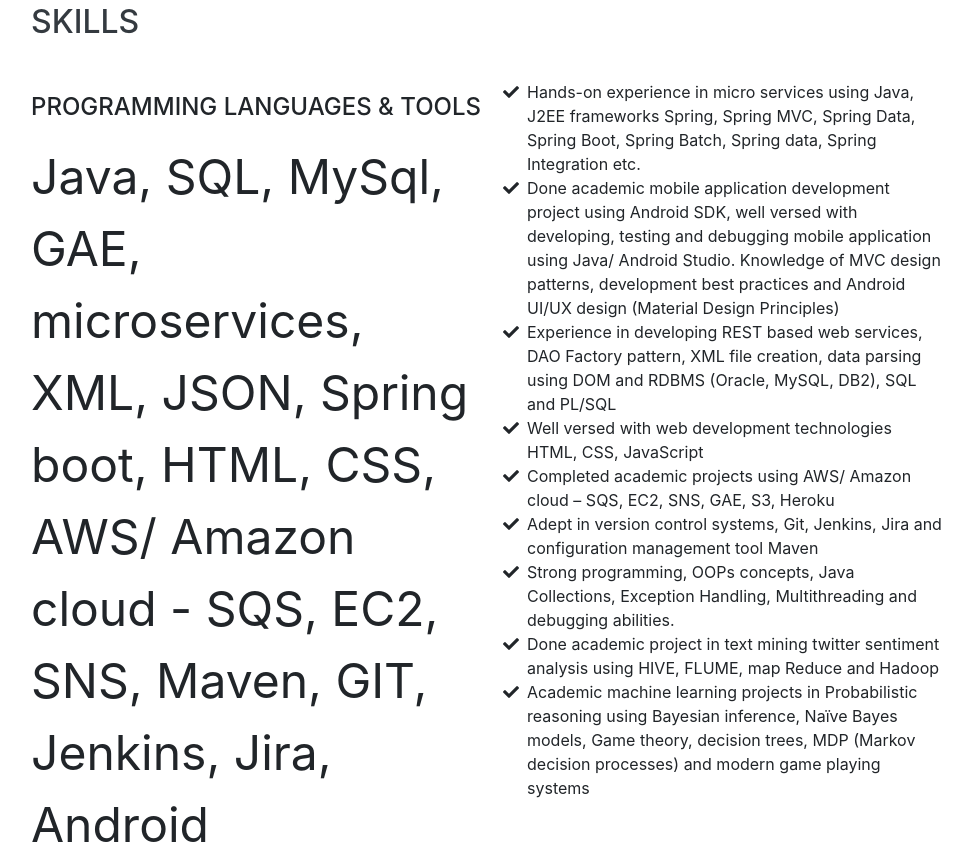
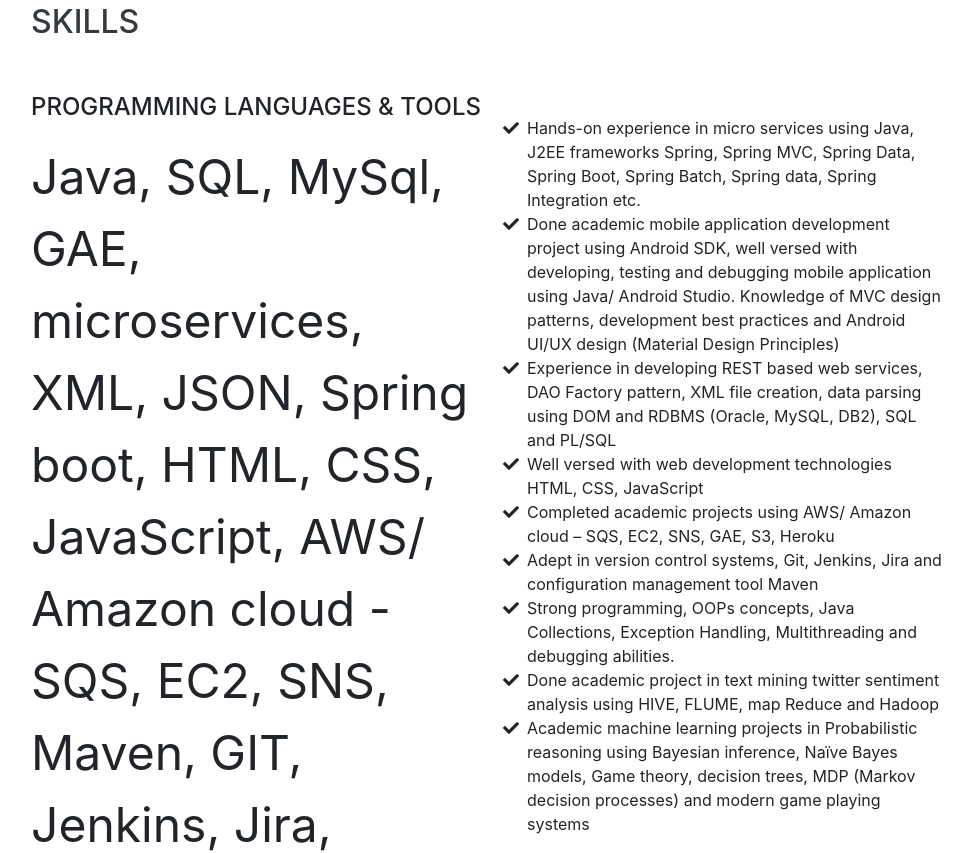
Before and after one commit to tanejasomi/Portfolio, a website with bundled scripts: page index.html in a window 1280 px wide. Shown: the part 4419-5272 px from the top of the page, without its empty margins (289-1261 px from the left). Built offline with nearby package versions, Linux system fonts and the light colour scheme; a web font is replaced by a local one.

Commit message:
Update index.html

```diff
--- a/index.html
+++ b/index.html
@@ -240,7 +240,7 @@
         <h2 class="mb-5">Skills</h2>
         <div class="subheading mb-3">Programming Languages &amp; Tools</div>
         <ul class="list-inline dev-icons">
-          <p>Java, SQL, MySql, GAE, microservices, XML, JSON, Spring boot, HTML, CSS, AWS/ Amazon cloud - SQS, EC2, SNS, Maven, GIT, Jenkins, Jira, Android </p>
+          <p>Java, SQL, MySql, GAE, microservices, XML, JSON, Spring boot, HTML, CSS, JavaScript, AWS/ Amazon cloud - SQS, EC2, SNS, Maven, GIT, Jenkins, Jira, Android </p>
         </ul>
       </div>
 
```
